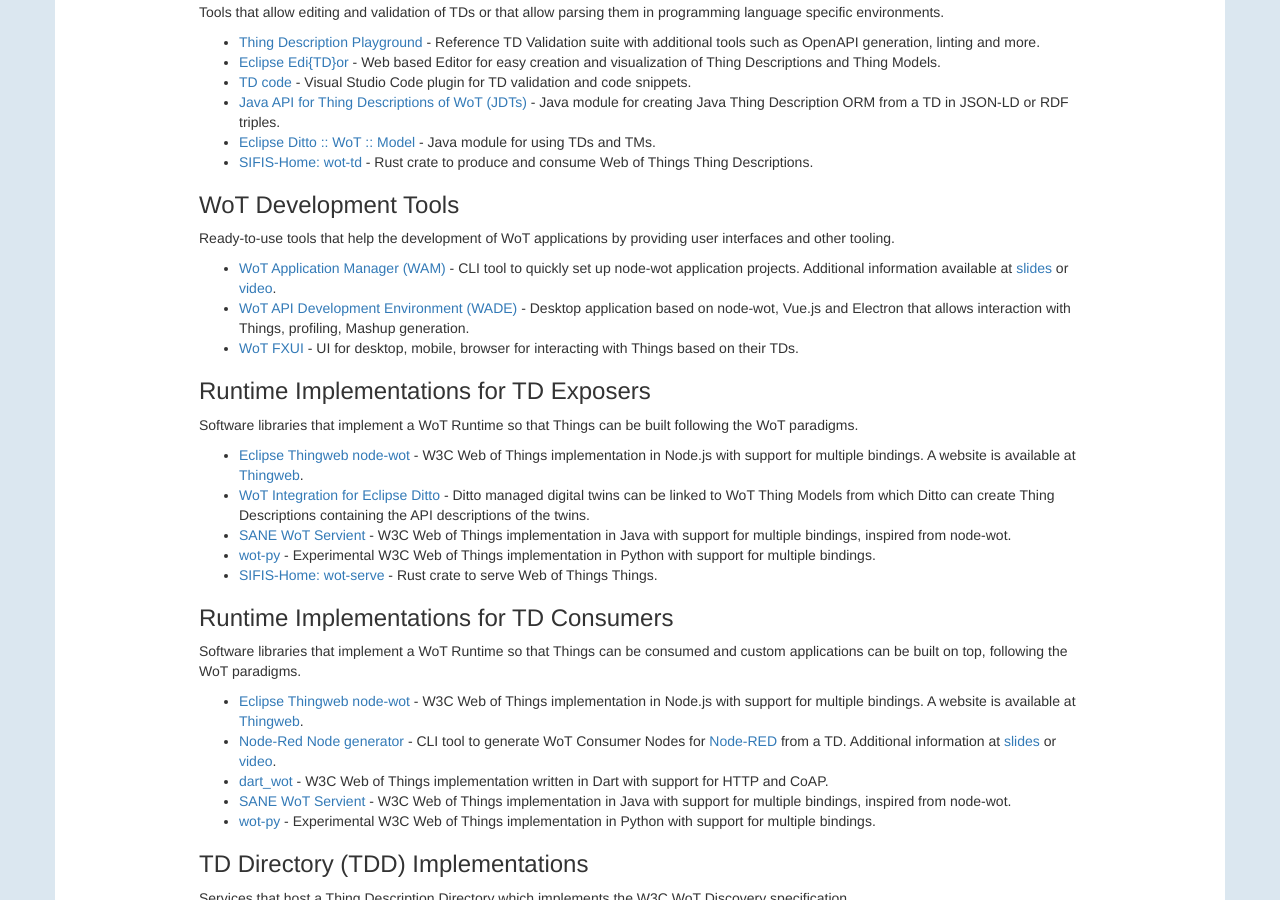
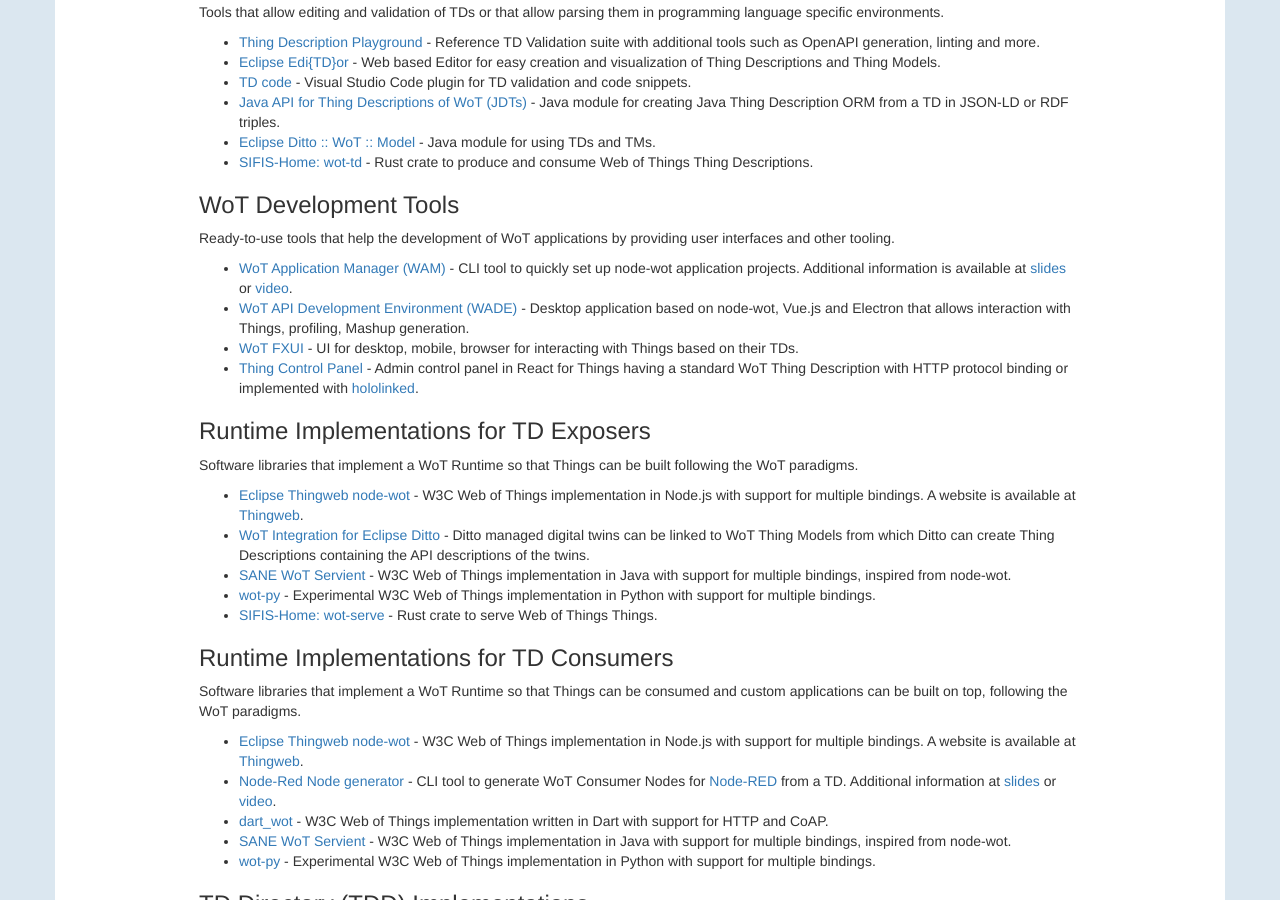
Before and after one commit to w3c/wot-marketing, a Jekyll site: the page built from docs/developers/index.html, in a window 1280 px wide and 900 px high, scrolled down 880 px. Built offline with Jekyll 4.4.1, drawn with Linux system fonts in a browser that asks for light colours; nearby versions of some CDN libraries; comment, search, counter and statistics services are not loaded.

Commit message:
add thing control panel and update wam link

```diff
--- a/docs/developers/index.html
+++ b/docs/developers/index.html
@@ -481,8 +481,8 @@
 	<h3 id="devtools">WoT Development Tools</h3>
 	<p>Ready-to-use tools that help the development of WoT applications by providing user interfaces and other tooling.</p>
 	<ul>
-		<li><a href="https://github.com/UniBO-PRISMLab/wam">WoT Application Manager (WAM)</a>
-			- CLI tool to quickly set up node-wot application projects. Additional information available at <a
+		<li><a href="https://github.com/eclipse-thingweb/wam">WoT Application Manager (WAM)</a>
+			- CLI tool to quickly set up node-wot application projects. Additional information is available at <a
 				href="WoT%20Application%20Manager.pdf">slides</a> or
 			<a href="https://youtu.be/bPxIfZo7jns">video</a>.
 			<!-- See the presentation and video for further information: <a
@@ -502,6 +502,10 @@
 							<li>See <a href="http://plugfest.thingweb.io:8088/test/fullscreen/default">running
 									Web-UI instance</a></li>
 						</ul> -->
+		</li>
+		<li>
+			<a href="https://github.com/VigneshVSV/thing-control-panel">Thing Control Panel</a>
+			- Admin control panel in React for Things having a standard WoT Thing Description with HTTP protocol binding or implemented with <a href="https://github.com/VigneshVSV/hololinked"> hololinked</a>.
 		</li>
 	</ul>
 
```
